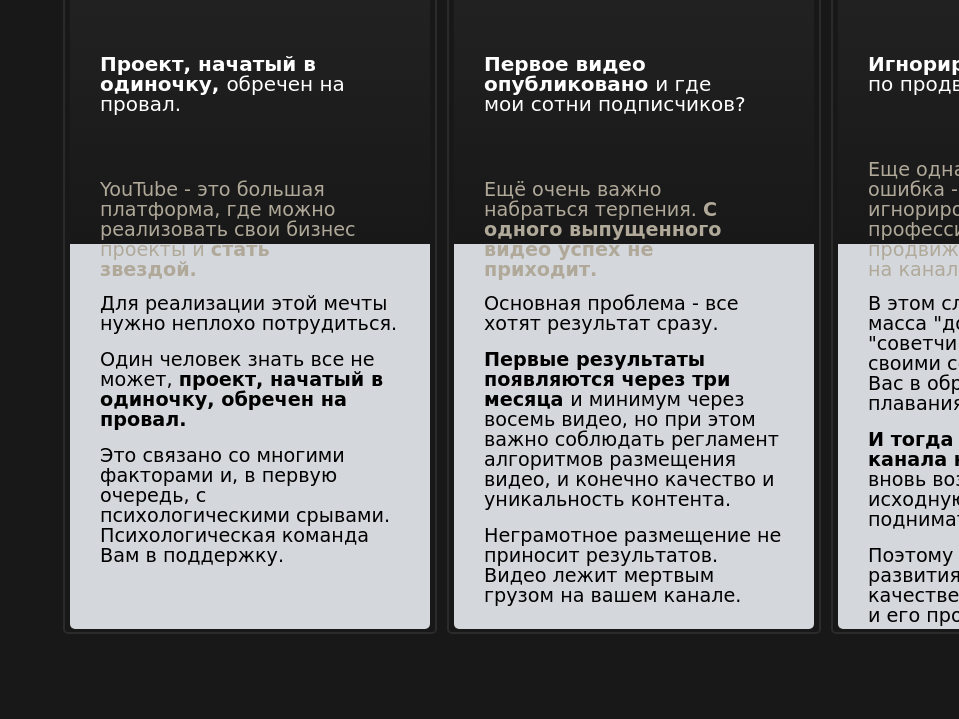
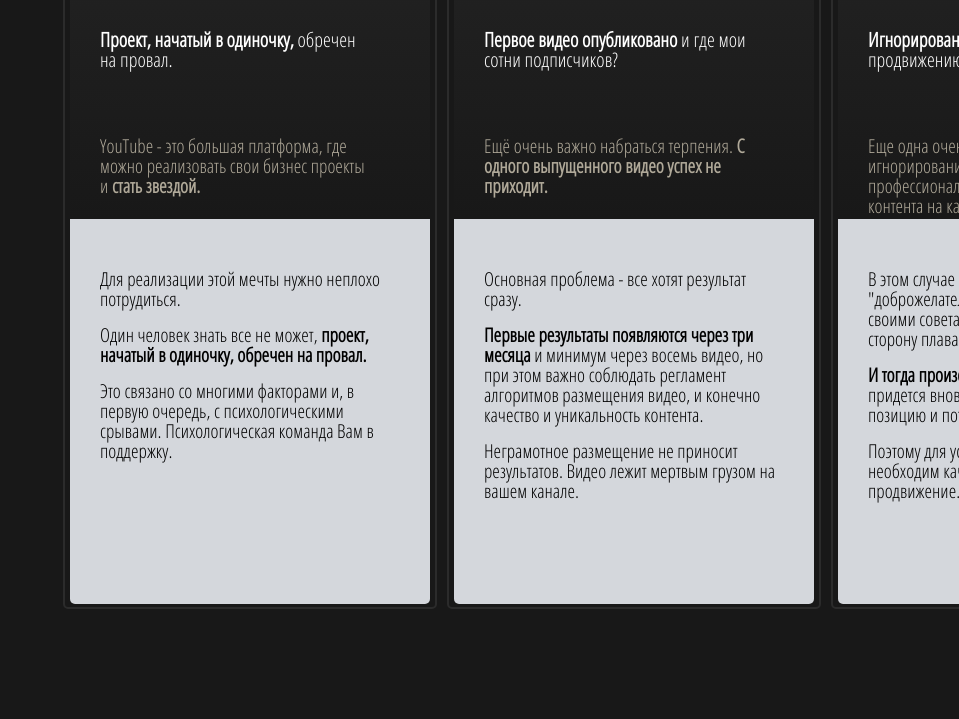
Before and after one commit to Rodion-Krainov/project, a plain HTML site: page index.html in a window 1280 px wide. Shown: the part 305-1024 px from the top of the page, without its empty margins (321-1280 px from the left). Drawn offline with Linux system fonts and the light colour scheme.

Commit message:
Update style.css

```diff
--- a/style.css
+++ b/style.css
@@ -1,7 +1,7 @@
 *, body {
     margin: 0;
     padding: 0;
-    font-family: 'DejaVu Sans', sans-serif;
+    font-family: 'Open Sans Condensed', sans-serif;
 }
 header {
     max-width: 450px;
```
